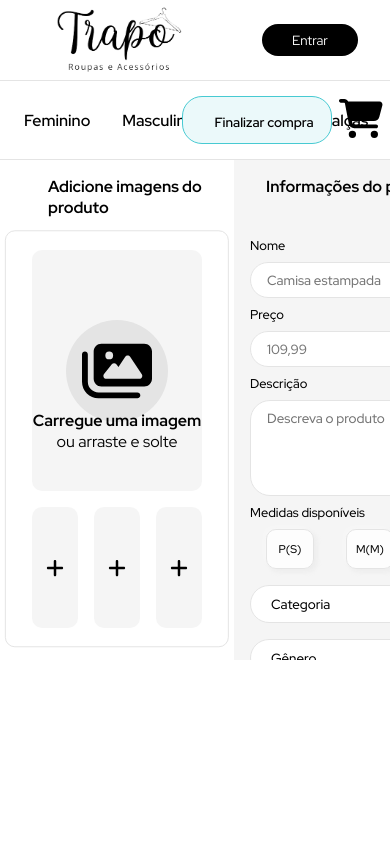
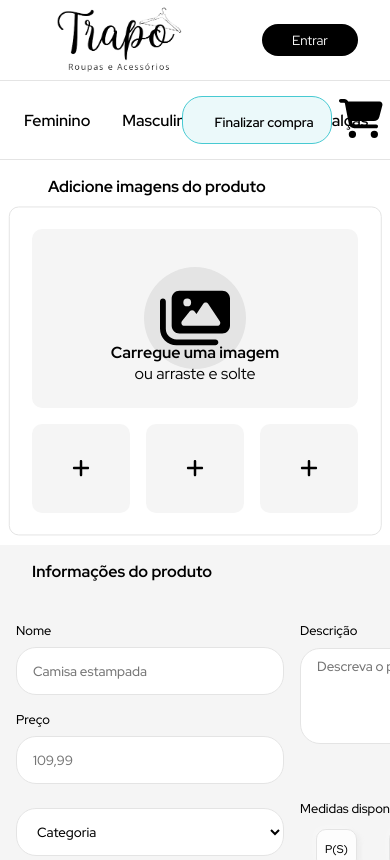
Before and after one commit to Talyson-Ferreira1/Trapo, a Next.js app: page /Register-product in a window 390 px wide. Built offline with nearby package versions, Linux system fonts and the light colour scheme.

Commit message:
style: ajustando responsividade

```diff
--- a/src/app/Register-product/style.css
+++ b/src/app/Register-product/style.css
@@ -43,7 +43,7 @@ form {
 
     /* ------------------ Component Register-Information ------------------ */
 
-    @media (max-width:800px) {
+
 
     .fieldset-info {
         padding: 1rem 1rem;
@@ -60,5 +60,82 @@ form {
 
 }
 
+@media (max-width:700px) {
+
+    main {
+        width: 100%;
+        height: 700px;
+    }
+
+    form {
+        grid-template-columns: 100%;
+        grid-template-rows: 55% 45%;
+    }
+
+    .backgorund-fieldset {
+        width: 100%;
+        height: 45%;
+        top: auto;
+        bottom: 0;
+    }
+
+    /* ------------------ Component Register-Information ------------------ */
+
+    .fieldset-info {
+        display: grid;
+        grid-row-gap: .5rem;
+        grid-column-gap: 1rem;
+        grid-template-areas:
+        "name description "
+        "price description "
+        "category sizes "
+        "gener sizes "
+        "button button ";
+        grid-template-columns: 50% 50%;
+        grid-template-rows: repeat(5, 1fr)
+    }
+
+    .fieldset-info .container-product-name {
+        grid-area: name;
+    }
+
+    .fieldset-info .container-product-price {
+        grid-area: price;
+    }
+
+    .fieldset-info .container-product-description {
+        grid-area: description;
+        display: grid;
+        grid-template-columns: 100%;
+        grid-template-rows: 1fr 3fr 1fr;
+    }
+
+    .fieldset-info .container-product-checkbox {
+        grid-area: sizes;
+    }
+
+    .fieldset-info .container-product-category {
+        grid-area: category;
+    }
+
+    .fieldset-info .container-product-gener {
+        grid-area: gener;
+    }
+
+    .fieldset-info button {
+        grid-area: button;
+    }
+
+    .fieldset-info .product_name,
+    .fieldset-info .product_price,
+    .fieldset-info .product_description,
+    .fieldset-info .product_category,
+    .fieldset-info .product_gener,
+    .fieldset-info .form_submit {
+        min-width: 200px;
+    }
+
+
+
 
 }
--- a/src/components/Register-product-components/Product-Information/Product-Information.jsx
+++ b/src/components/Register-product-components/Product-Information/Product-Information.jsx
@@ -33,6 +33,9 @@ export default function RegisterInfo({ formikProps, finishLoading }) {
   return (
     <fieldset className="fieldset-info">
       <legend>Informações do produto</legend>
+
+      <div className=' container input container-product-name'>
+
         <label htmlFor="product_name"> Nome </label>
         <input
           type="text"
@@ -45,6 +48,10 @@ export default function RegisterInfo({ formikProps, finishLoading }) {
         {formikProps.touched.product_name && formikProps.errors.product_name && (
           <span className="warning">{formikProps.errors.product_name}</span>
           )}
+
+      </div>
+
+      <div className=" container input container-product-price">
 
         <label htmlFor="product_price"> Preço </label>
         <input
@@ -63,6 +70,10 @@ export default function RegisterInfo({ formikProps, finishLoading }) {
             <span className="warning">{formikProps.errors.product_price}</span>
             )}
 
+      </div>
+
+      <div className=" container input container-product-description">
+
         <label htmlFor="product_description"> Descrição </label>
         <textarea
           rows="4"
@@ -79,6 +90,10 @@ export default function RegisterInfo({ formikProps, finishLoading }) {
               {formikProps.errors.product_description}
             </span>
           )}
+
+      </div>
+
+      <div className=" container input container-product-checkbox">
 
         <label htmlFor="product_size">Medidas disponíveis</label>
         <div className="product_size">
@@ -169,6 +184,10 @@ export default function RegisterInfo({ formikProps, finishLoading }) {
           <span className="warning">{formikProps.errors.product_size}</span>
           )}
 
+      </div>
+
+      <div className=" container input container-product-category">
+
         <select
           tabIndex={18}
           name="product_category"
@@ -190,6 +209,10 @@ export default function RegisterInfo({ formikProps, finishLoading }) {
             <span className="warning">{formikProps.errors.product_category}</span>
           )}
 
+      </div>
+
+      <div className=" container input container-product-gener">
+
         <select
           tabIndex={19}
           name="product_gener"
@@ -208,6 +231,9 @@ export default function RegisterInfo({ formikProps, finishLoading }) {
           formikProps.errors.product_gener && (
             <span className="warning">{formikProps.errors.product_gener}</span>
             )}
+
+      </div>
+
       <button
         tabIndex={20}
         type="submit"
--- a/src/components/Register-product-components/Product-Information/style.css
+++ b/src/components/Register-product-components/Product-Information/style.css
@@ -4,6 +4,7 @@
   border: none;
   padding: 0 2rem 1rem 3rem;
   overflow-y: scroll;
+  overflow-x: hidden;
 
 }
 
@@ -24,7 +25,13 @@
   font-weight: 700;
 }
 
+.fieldset-info .container-input {
+  display: flex;
+  flex-direction: column;
+}
+
 .fieldset-info label {
+  display: flex;
   padding: .5rem 0;
   font-size: var(--small-size-font);
   font-weight: 500;
```
Lines whose indentation alone changed are shown as unchanged.
